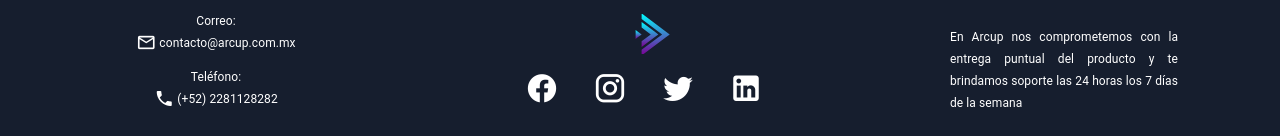
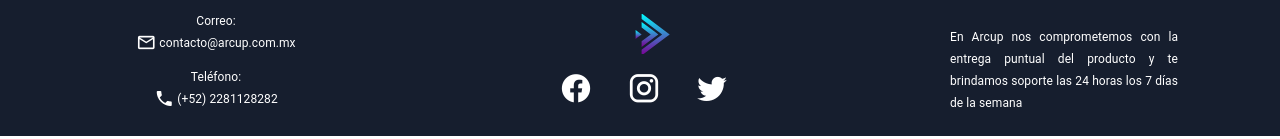
Before and after one commit to Arcup/Arcup-web, a Vue app in the folder arcup/: page /about in a window 1280 px wide. Shown: the part 1329-1468 px from the top of the page. Built offline with nearby package versions, Linux system fonts and the light colour scheme.

Commit message:
Se modificó footer y main

```diff
--- a/arcup/src/components/BaseFooter.vue
+++ b/arcup/src/components/BaseFooter.vue
@@ -15,11 +15,14 @@
           <v-row no-gutters class="ml-4 mr-2 mb-2">
             <v-col class="ma-0 pa-0" cols="12" sm="12" md="12" lg="12" xl="12">
               <v-card-text class="ma-0 d-flex justify-center pr-0">
-                <v-img
+                <router-link :to="{ name: 'Main' }">
+                  <v-img
                   max-height="40"
                   max-width="35"
                   src="../assets/formaLogo-Arcup.svg"
                 ></v-img>
+                </router-link>
+
               </v-card-text>
             </v-col>
             <v-col class="ma-0 pa-0" cols="12" sm="12" md="12" lg="12" xl="12">
@@ -80,11 +83,6 @@ export default {
           icon: "mdi-twitter",
           href: "https://twitter.com/arcupdev",
         },
-        {
-          name: "Linkedin",
-          icon: "mdi-linkedin",
-          href: "https://vuetifyjs.com/en/api/v-btn/#v-btn-api",
-        },
       ],
     };
   },
--- a/arcup/src/views/Main.vue
+++ b/arcup/src/views/Main.vue
@@ -11,7 +11,7 @@
             hide-delimiter-background
           >
             <v-carousel-item
-              class="grey darken-4"
+              class="grey darken-4 pointer"
               v-for="(item, i) in itemsCarousel"
               :key="i"
               :src="isMobile ? item.srcMobil : item.src"
@@ -512,4 +512,7 @@ export default {
   font-family: Mazzard;
   font-size: 20px;
 }
+.pointer {
+  cursor: pointer;
+}
 </style>
```
